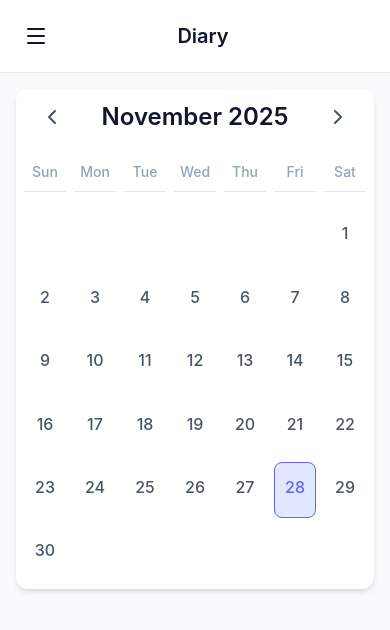
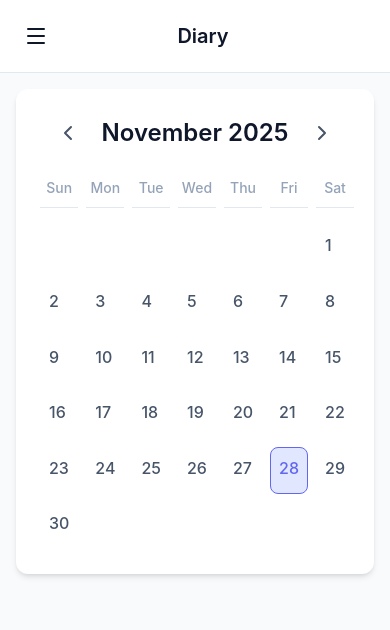
Before and after one commit to TakumaNakao/diary_app, a React (Vite) app: page / in a window 390 px wide. Shown: the top 630 px of the page. Built offline with nearby package versions, Linux system fonts and the light colour scheme.

Commit message:
feat: Implement initial diary application with search, calendar, entry editing, and tag management.

```diff
--- a/src/components/Calendar/Calendar.css
+++ b/src/components/Calendar/Calendar.css
@@ -198,19 +198,6 @@
 }
 
 .tag-dot.default {
-    background-color: var(--color-text-tertiary);
-}
-
-/* Responsive adjustments */
-@media (max-width: 768px) {
-    .calendar-container {
-        padding: var(--spacing-2);
-        height: auto;
-        min-height: 500px;
-    }
-
-    .calendar-day {
-        align-items: center;
     justify-content: center;
 }
 
--- a/src/index.css
+++ b/src/index.css
@@ -78,6 +78,7 @@ body {
   line-height: 1.6;
   -webkit-font-smoothing: antialiased;
   min-height: 100vh;
+  overscroll-behavior: none;
 }
 
 button {
```
Lines whose indentation alone changed are shown as unchanged.
